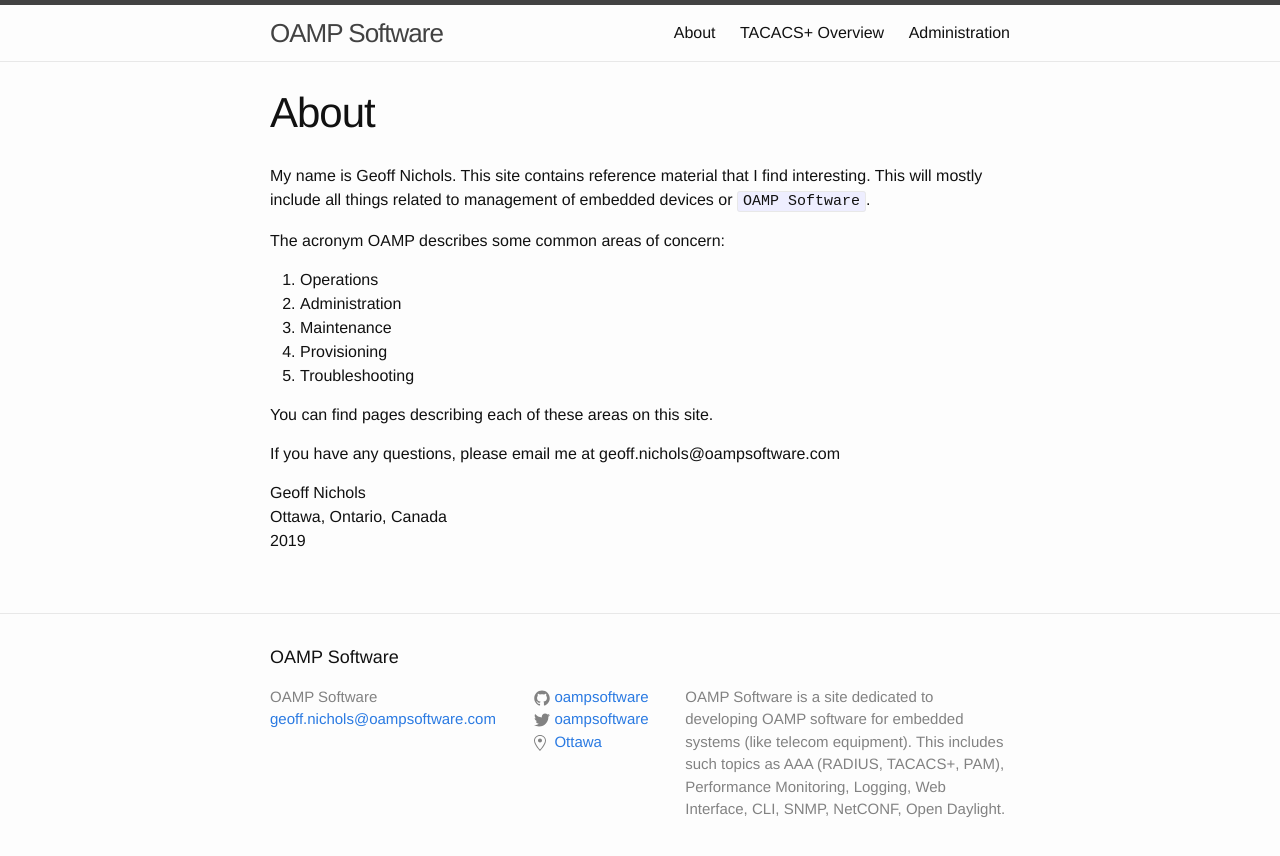
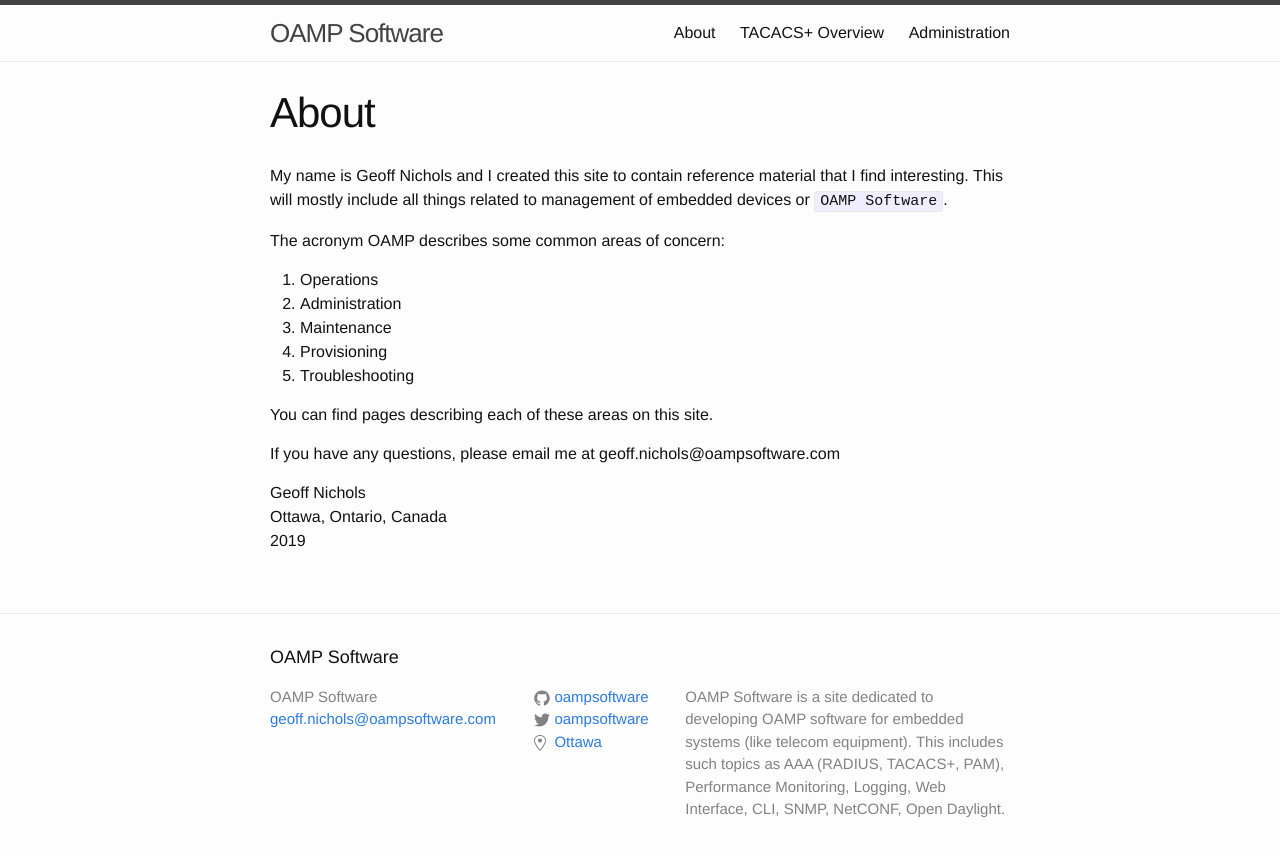
Before and after one commit to oampsoftware/blog, a Jekyll site: the page built from docs/about.md, in a window 1280 px wide. Shown: the top 856 px of the page. Built offline with Jekyll 4.4.1, drawn with Linux system fonts in a browser that asks for light colours.

Commit message:
Update about.md

```diff
--- a/docs/about.md
+++ b/docs/about.md
@@ -4,7 +4,7 @@ title: About
 permalink: /about/
 ---
 
-My name is Geoff Nichols. This site contains reference material that I find interesting. This will mostly include all things related to management of embedded devices or `OAMP Software`.
+My name is Geoff Nichols and I created this site to contain reference material that I find interesting. This will mostly include all things related to management of embedded devices or `OAMP Software`.
 
 The acronym OAMP describes some common areas of concern:
 1. Operations
```
